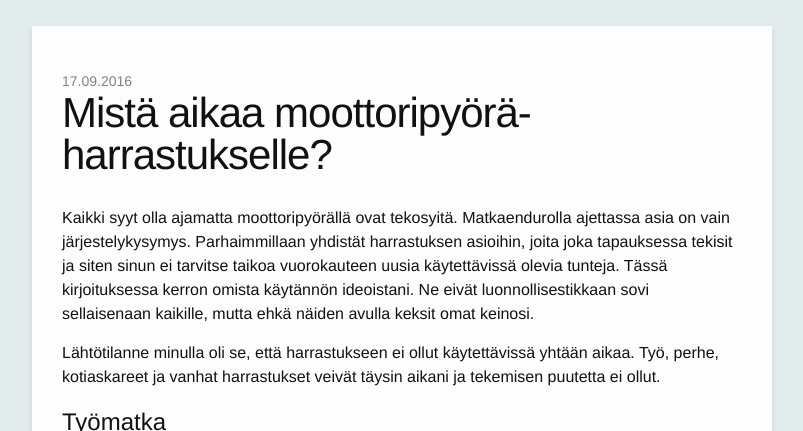
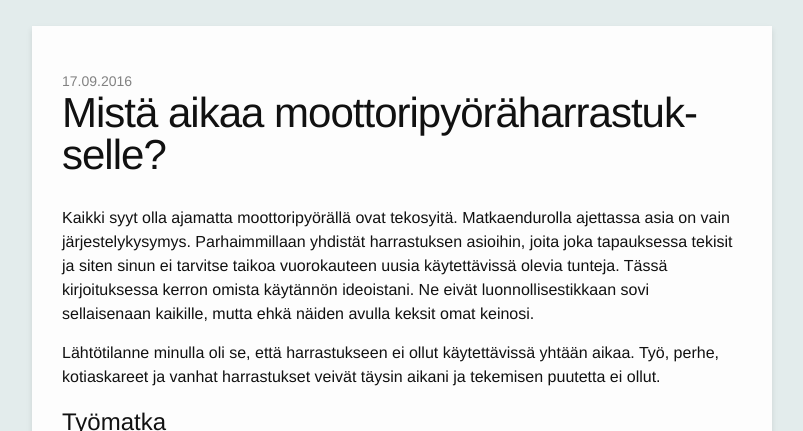
Before and after one commit to seikkailuendurolla/seikkailuendurolla.github.io, a Jekyll site: the page built from _posts/2016-09-17-mista-aikaa-moottoripyoraharrastukselle.md, in a window 1280 px wide and 900 px high, scrolled down 434 px, cut to the strip 171-602 px from the top of the window. Shown: the whole strip, without its empty margins (238-1041 px from the left). Built offline with Jekyll 4.4.1, drawn with Linux system fonts in a browser that asks for light colours; some web fonts are replaced; comment, search, counter and statistics services are not loaded.

Commit message:
Tavutusvihjeiden lisäys otsikoille

```diff
--- a/_posts/2016-09-17-mista-aikaa-moottoripyoraharrastukselle.md
+++ b/_posts/2016-09-17-mista-aikaa-moottoripyoraharrastukselle.md
@@ -1,6 +1,6 @@
 ---
 layout: post
-title: Mistä aikaa moottoripyörä-harrastukselle?
+title: Mistä aikaa moot&shy;to&shy;ri&shy;pyö&shy;rä&shy;har&shy;ras&shy;tuk&shy;sel&shy;le?
 header_slogan_class: white
 header_image_style: "background-image: url('/assets/tyomatka1.jpg')"
 post_image: /assets/tyomatka1.jpg
```
Also changed, not shown: _posts/2017-01-06-talvimoottoripyoraily-ei-ole-extreame-laji.md (+1 -1 lines).
